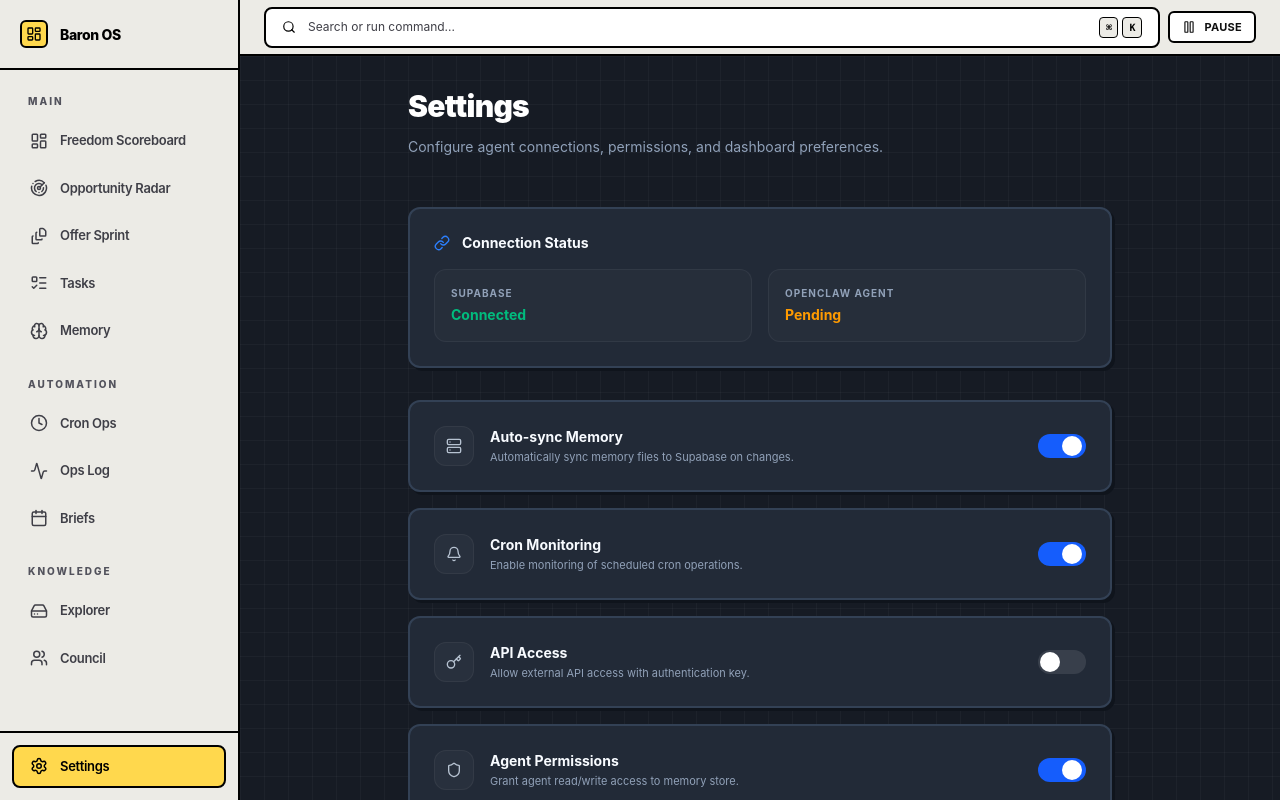
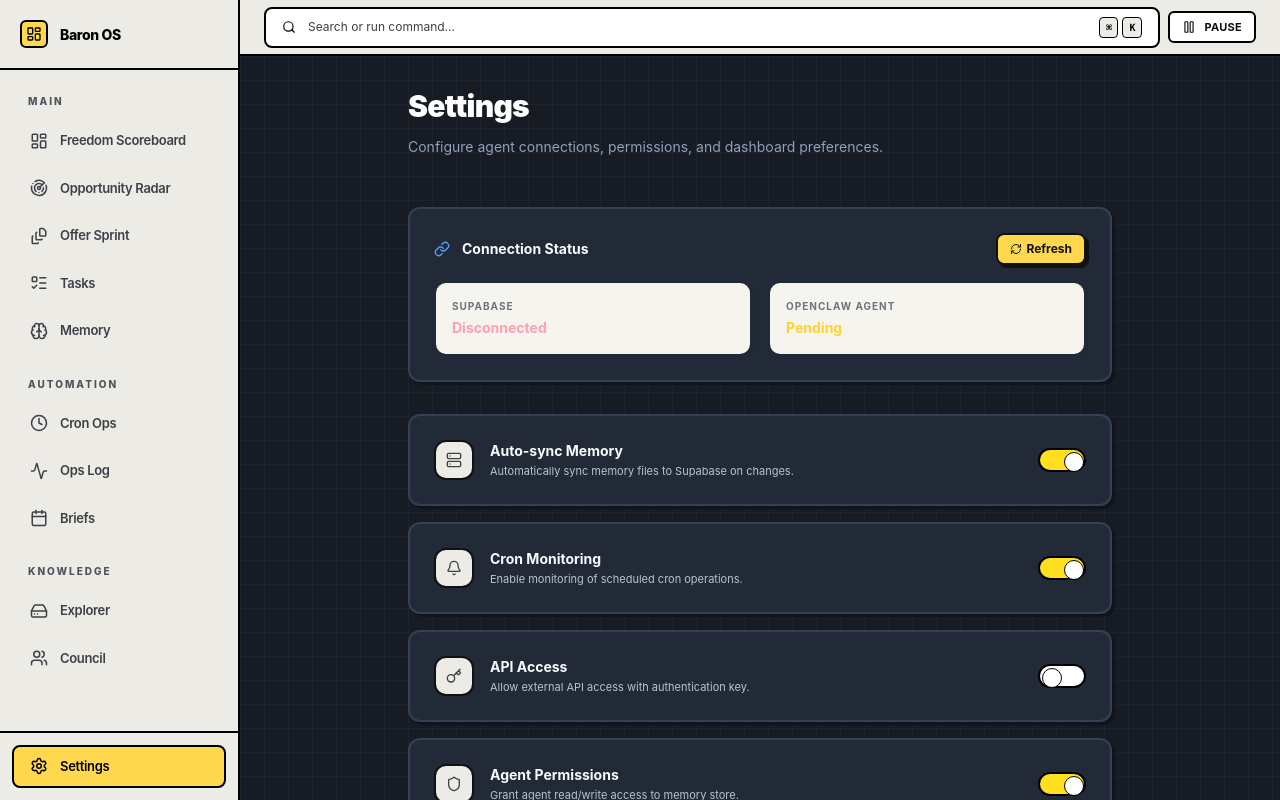
Before and after one commit to beefybadger/mission-control, a Next.js app in the folder second-brain/: page /settings in a window 1280 px wide. Built offline with nearby package versions, Linux system fonts and the light colour scheme; no server answers.

Commit message:
feat: add live OpenClaw/Supabase connection status in settings

```diff
--- /dev/null
+++ b/second-brain/app/api/settings/connection-status/route.ts
@@ -0,0 +1,40 @@
+import { NextResponse } from 'next/server';
+import { promisify } from 'util';
+import { exec as execCb } from 'child_process';
+import { supabaseServer } from '@/lib/supabaseServer';
+
+const exec = promisify(execCb);
+
+function isAuthorized(request: Request): boolean {
+  const apiKey = process.env.DASHBOARD_API_KEY;
+  if (!apiKey) return true;
+  const authHeader = request.headers.get('authorization');
+  return authHeader === `Bearer ${apiKey}`;
+}
+
+async function checkSupabase() {
+  const { error } = await supabaseServer.from('tasks').select('id').limit(1);
+  return !error;
+}
+
+async function checkOpenClawAgent() {
+  try {
+    await exec('openclaw status');
+    return true;
+  } catch {
+    return false;
+  }
+}
+
+export async function GET(request: Request) {
+  if (!isAuthorized(request)) {
+    return NextResponse.json({ error: 'Unauthorized' }, { status: 401 });
+  }
+
+  const [supabaseOk, agentOk] = await Promise.all([checkSupabase(), checkOpenClawAgent()]);
+
+  return NextResponse.json({
+    supabase: supabaseOk ? 'connected' : 'disconnected',
+    openclawAgent: agentOk ? 'connected' : 'pending',
+  });
+}
--- a/second-brain/app/settings/page.tsx
+++ b/second-brain/app/settings/page.tsx
@@ -1,7 +1,7 @@
 'use client';
 
-import { useState } from 'react';
-import { Shield, Link, Bell, Server, Key } from 'lucide-react';
+import { useEffect, useState } from 'react';
+import { Shield, Link, Bell, Server, Key, RefreshCw } from 'lucide-react';
 
 interface SettingToggle {
   label: string;
@@ -9,6 +9,8 @@ interface SettingToggle {
   enabled: boolean;
   icon: React.ComponentType<{ className?: string }>;
 }
+
+type ConnectionState = 'connected' | 'pending' | 'disconnected';
 
 export default function SettingsPage() {
   const [settings, setSettings] = useState<SettingToggle[]>([
@@ -18,9 +20,49 @@ export default function SettingsPage() {
     { label: 'Agent Permissions', description: 'Grant agent read/write access to memory store.', enabled: true, icon: Shield },
   ]);
 
+  const [supabaseStatus, setSupabaseStatus] = useState<ConnectionState>('pending');
+  const [agentStatus, setAgentStatus] = useState<ConnectionState>('pending');
+  const [checking, setChecking] = useState(false);
+
   function toggleSetting(index: number) {
-    setSettings(prev => prev.map((s, i) => i === index ? { ...s, enabled: !s.enabled } : s));
+    setSettings((prev) => prev.map((s, i) => (i === index ? { ...s, enabled: !s.enabled } : s)));
   }
+
+  async function refreshConnectionStatus() {
+    setChecking(true);
+    try {
+      const response = await fetch('/api/settings/connection-status');
+      const data = await response.json();
+      if (response.ok) {
+        setSupabaseStatus(data.supabase);
+        setAgentStatus(data.openclawAgent);
+      }
+    } catch {
+      setSupabaseStatus('disconnected');
+      setAgentStatus('pending');
+    }
+    setChecking(false);
+  }
+
+  useEffect(() => {
+    async function loadInitialStatus() {
+      setChecking(true);
+      try {
+        const response = await fetch('/api/settings/connection-status');
+        const data = await response.json();
+        if (response.ok) {
+          setSupabaseStatus(data.supabase);
+          setAgentStatus(data.openclawAgent);
+        }
+      } catch {
+        setSupabaseStatus('disconnected');
+        setAgentStatus('pending');
+      }
+      setChecking(false);
+    }
+
+    loadInitialStatus();
+  }, []);
 
   return (
     <div className="p-8 max-w-3xl mx-auto">
@@ -31,44 +73,42 @@ export default function SettingsPage() {
         </p>
       </header>
 
-      {/* Connection Status */}
       <div className="pixel-card p-6 mb-8">
-        <div className="flex items-center gap-3 mb-4">
-          <Link className="w-4 h-4 text-blue-500" />
-          <h3 className="text-sm font-bold text-white">Connection Status</h3>
+        <div className="flex items-center justify-between mb-4">
+          <div className="flex items-center gap-3">
+            <Link className="w-4 h-4 text-blue-400" />
+            <h3 className="text-sm font-bold text-white">Connection Status</h3>
+          </div>
+          <button onClick={refreshConnectionStatus} disabled={checking} className="pixel-btn px-3 py-1.5 text-xs flex items-center gap-1">
+            <RefreshCw className="w-3 h-3" /> {checking ? 'Checking...' : 'Refresh'}
+          </button>
         </div>
-        <div className="grid grid-cols-2 gap-4">
-          <div className="bg-white/[0.02] rounded-xl p-4 border border-white/5">
-            <p className="text-[10px] font-bold text-slate-500 uppercase tracking-widest mb-1">Supabase</p>
-            <p className="text-sm font-bold text-emerald-500">Connected</p>
-          </div>
-          <div className="bg-white/[0.02] rounded-xl p-4 border border-white/5">
-            <p className="text-[10px] font-bold text-slate-500 uppercase tracking-widest mb-1">OpenClaw Agent</p>
-            <p className="text-sm font-bold text-amber-500">Pending</p>
-          </div>
+
+        <div className="grid grid-cols-1 md:grid-cols-2 gap-4">
+          <StatusCard label="Supabase" status={supabaseStatus} />
+          <StatusCard label="OpenClaw Agent" status={agentStatus} />
         </div>
       </div>
 
-      {/* Settings Toggles */}
       <div className="space-y-4">
         {settings.map((setting, i) => {
           const Icon = setting.icon;
           return (
-            <div key={setting.label} className="pixel-card p-6 flex items-center justify-between hover:border-white/10 transition-all">
+            <div key={setting.label} className="pixel-card p-6 flex items-center justify-between">
               <div className="flex items-center gap-4">
-                <div className="w-10 h-10 rounded-xl bg-white/[0.03] border border-white/5 flex items-center justify-center">
-                  <Icon className="w-4 h-4 text-slate-400" />
+                <div className="w-10 h-10 rounded-xl wire-soft flex items-center justify-center">
+                  <Icon className="w-4 h-4 text-zinc-700" />
                 </div>
                 <div>
                   <h3 className="text-sm font-bold text-white mb-0.5">{setting.label}</h3>
-                  <p className="text-[11px] text-slate-500">{setting.description}</p>
+                  <p className="text-[11px] text-slate-400">{setting.description}</p>
                 </div>
               </div>
               <button
                 onClick={() => toggleSetting(i)}
-                className={`w-12 h-6 rounded-full relative transition-all ${setting.enabled ? 'bg-blue-600' : 'bg-white/10'}`}
+                className={`w-12 h-6 rounded-full relative transition-all border-2 ${setting.enabled ? 'bg-yellow-300 border-black' : 'bg-white border-black'}`}
               >
-                <div className={`w-5 h-5 bg-white rounded-full absolute top-0.5 transition-all ${setting.enabled ? 'left-6' : 'left-0.5'}`} />
+                <div className={`w-5 h-5 bg-white border border-black rounded-full absolute top-0.5 transition-all ${setting.enabled ? 'left-6' : 'left-0.5'}`} />
               </button>
             </div>
           );
@@ -77,3 +117,18 @@ export default function SettingsPage() {
     </div>
   );
 }
+
+function StatusCard({ label, status }: { label: string; status: ConnectionState }) {
+  const tone = status === 'connected'
+    ? 'text-emerald-400'
+    : status === 'disconnected'
+      ? 'text-rose-300'
+      : 'text-amber-300';
+
+  return (
+    <div className="pixel-card-light p-4">
+      <p className="text-[10px] font-bold text-zinc-500 uppercase tracking-widest mb-1">{label}</p>
+      <p className={`text-sm font-bold ${tone}`}>{status === 'connected' ? 'Connected' : status === 'disconnected' ? 'Disconnected' : 'Pending'}</p>
+    </div>
+  );
+}
```
